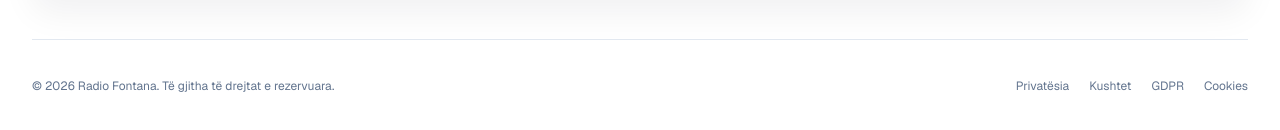
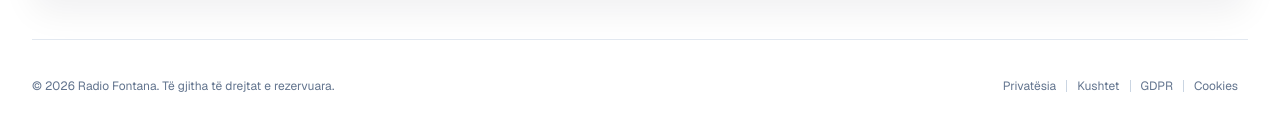
Before and after one commit to illyrianqubic/radiofontana, a Next.js app: page / in a window 1280 px wide. Shown: the part 2178-2308 px from the top of the page. Built offline with nearby package versions, Linux system fonts and the light colour scheme; no server answers.

Commit message:
chore: add footer legal link separators

```diff
--- a/src/components/layout/Footer.tsx
+++ b/src/components/layout/Footer.tsx
@@ -161,11 +161,14 @@ export default function Footer() {
         {/* Bottom bar */}
         <div className="mt-10 pt-6 border-t border-slate-200 flex flex-col sm:flex-row items-center justify-between gap-3 text-xs 2xl:text-sm text-slate-500">
           <p>© 2026 Radio Fontana. Të gjitha të drejtat e rezervuara.</p>
-          <div className="flex flex-wrap justify-center gap-5">
-            <Link href="/privacy" className="hover:text-red-600 transition-none min-h-11 inline-flex items-center">Privatësia</Link>
-            <Link href="/terms" className="hover:text-red-600 transition-none min-h-11 inline-flex items-center">Kushtet</Link>
-            <Link href="/gdpr" className="hover:text-red-600 transition-none min-h-11 inline-flex items-center">GDPR</Link>
-            <Link href="/cookies" className="hover:text-red-600 transition-none min-h-11 inline-flex items-center">Cookies</Link>
+          <div className="flex flex-wrap items-center justify-center gap-0">
+            <Link href="/privacy" className="hover:text-red-600 transition-none min-h-11 inline-flex items-center px-2.5">Privatësia</Link>
+            <span aria-hidden="true" className="h-3 w-px bg-slate-300" />
+            <Link href="/terms" className="hover:text-red-600 transition-none min-h-11 inline-flex items-center px-2.5">Kushtet</Link>
+            <span aria-hidden="true" className="h-3 w-px bg-slate-300" />
+            <Link href="/gdpr" className="hover:text-red-600 transition-none min-h-11 inline-flex items-center px-2.5">GDPR</Link>
+            <span aria-hidden="true" className="h-3 w-px bg-slate-300" />
+            <Link href="/cookies" className="hover:text-red-600 transition-none min-h-11 inline-flex items-center px-2.5">Cookies</Link>
           </div>
         </div>
       </div>
```
